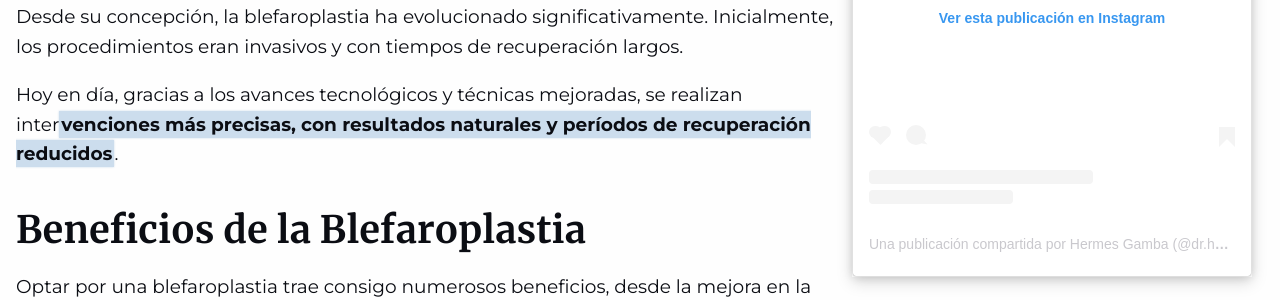
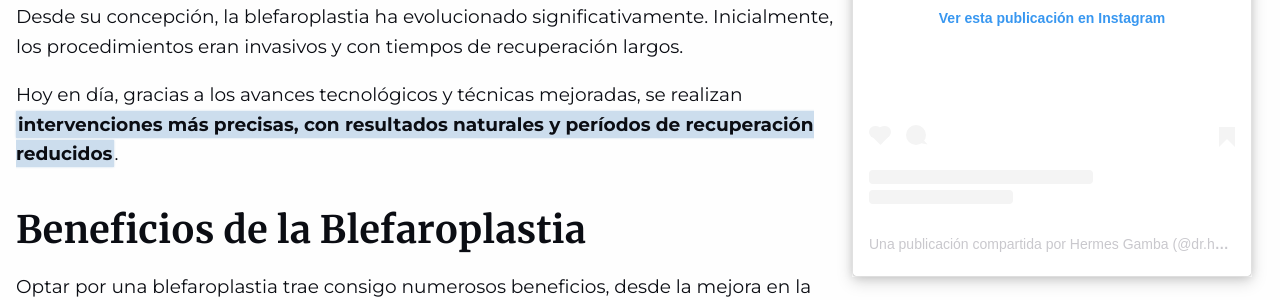
Before and after one commit to Klerpson/hermes-gamba, a Jekyll site: the page built from blefaroplastia.md, in a window 1280 px wide and 900 px high, scrolled down 1622 px. Shown: the part 177-477 px from the top of the window. Built offline with Jekyll 4.4.1, drawn with Linux system fonts in a browser that asks for light colours; a script that is not in the unit is left out.

Commit message:
Update blefaroplastia.md

```diff
--- a/blefaroplastia.md
+++ b/blefaroplastia.md
@@ -26,7 +26,7 @@ Este procedimiento puede realizarse tanto en los párpados superiores como en lo
 
 Desde su concepción, la blefaroplastia ha evolucionado significativamente. Inicialmente, los procedimientos eran invasivos y con tiempos de recuperación largos.
 
-Hoy en día, gracias a los avances tecnológicos y técnicas mejoradas, se realizan inter**venciones más precisas, con resultados naturales y períodos de recuperación reducidos**.
+Hoy en día, gracias a los avances tecnológicos y técnicas mejoradas, se realizan **intervenciones más precisas, con resultados naturales y períodos de recuperación reducidos**.
 
 ## Beneficios de la Blefaroplastia
 
```
